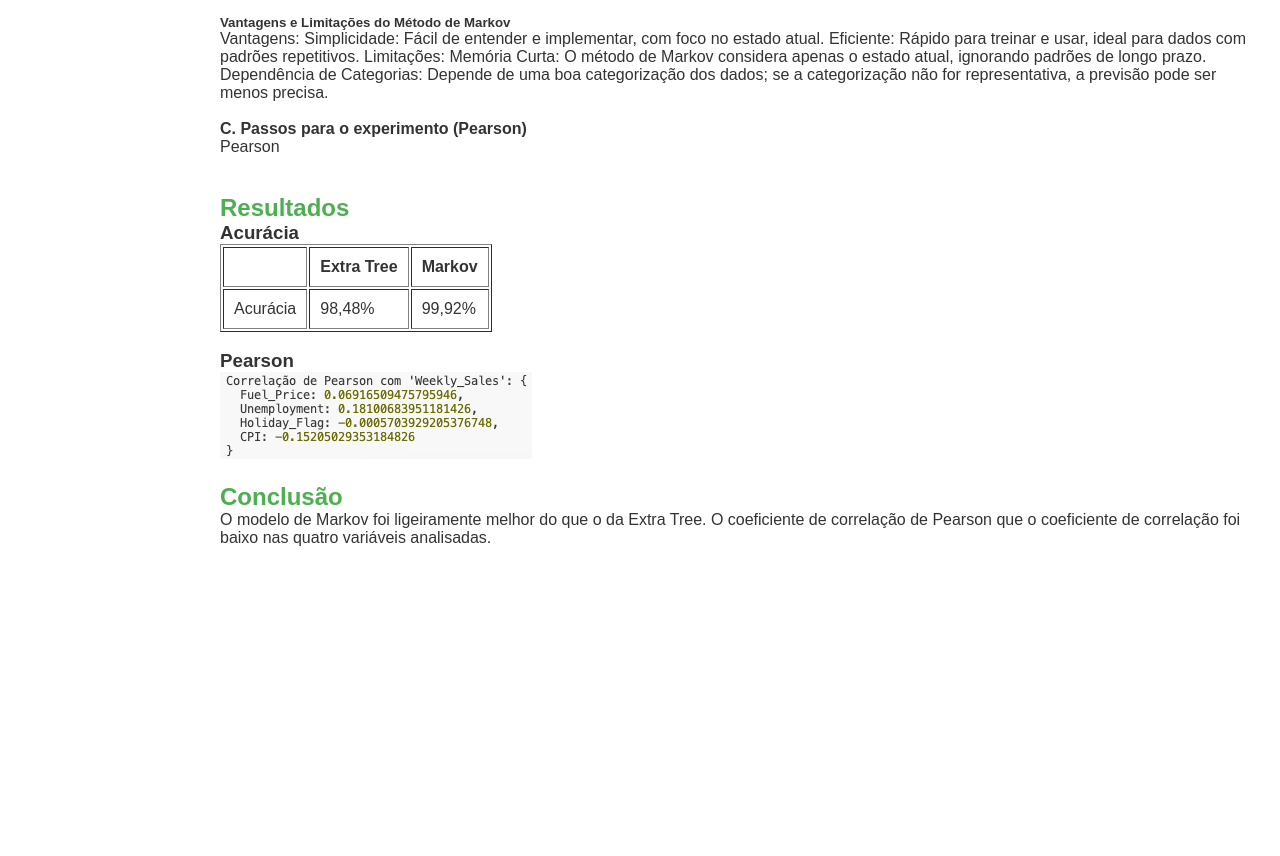
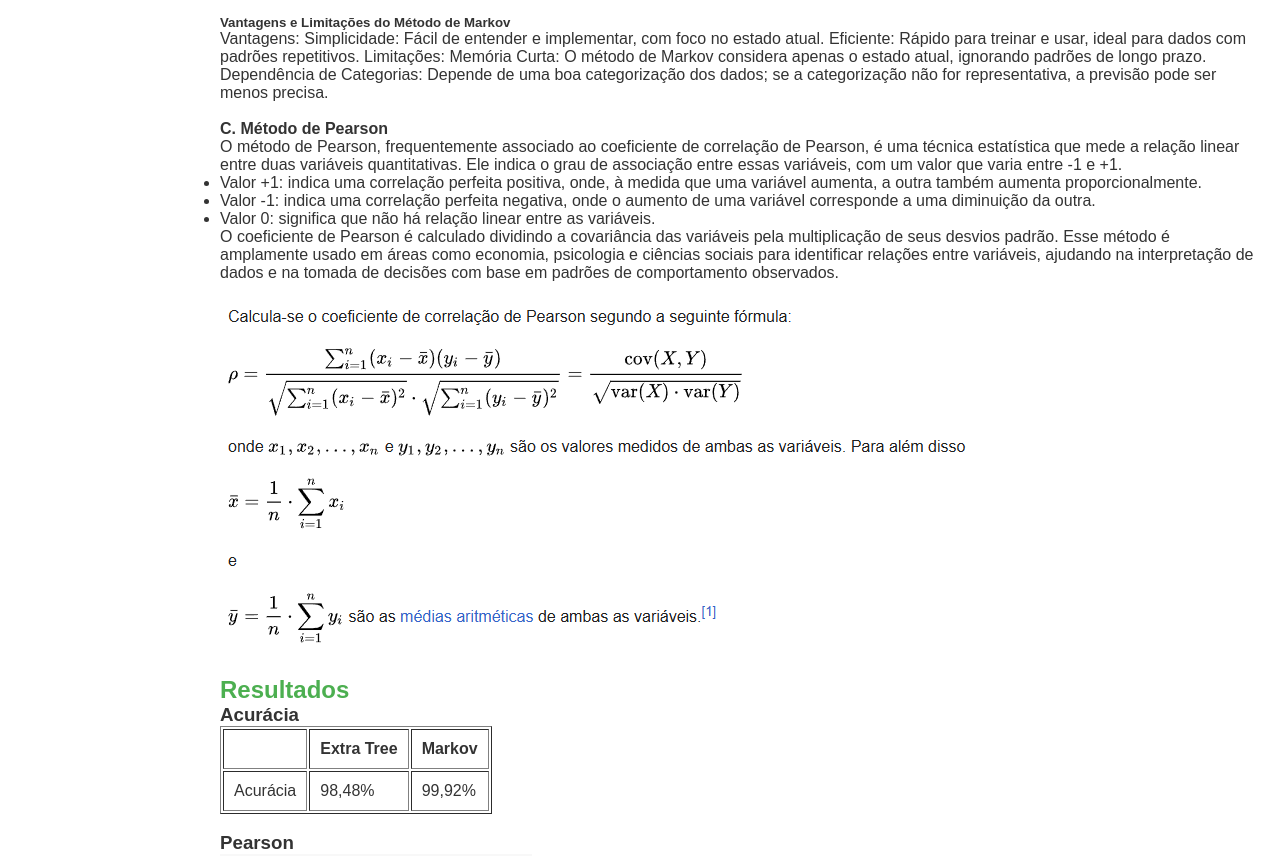
Before and after one commit to junior-silva-fatec/machine-learning-previsao_de_vendas, a plain HTML site: page docs/index.html in a window 1280 px wide. Shown: the part 1705-2561 px from the top of the page. Before the commit the page ends 2310 px from the top, so only its background shows below. Drawn offline with Linux system fonts and the light colour scheme.

Commit message:
Explicação Pearson

```diff
--- a/docs/index.html
+++ b/docs/index.html
@@ -173,9 +173,18 @@
                 representativa, a previsão pode ser menos precisa.</p>
 
             <br>
-            <h4>C. Passos para o experimento (Pearson)</h4>
-            <p>Pearson</p>
+            <h4>C. Método de Pearson</h4>
+            <p>O método de Pearson, frequentemente associado ao coeficiente de correlação de Pearson, é uma técnica estatística que mede a relação linear entre duas variáveis quantitativas. Ele indica o grau de associação entre essas variáveis, com um valor que varia entre -1 e +1.
+
+                <ul>
+                    <li>Valor +1: indica uma correlação perfeita positiva, onde, à medida que uma variável aumenta, a outra também aumenta proporcionalmente.</li>
+                    <li>Valor -1: indica uma correlação perfeita negativa, onde o aumento de uma variável corresponde a uma diminuição da outra.</li>
+                    <li>Valor 0: significa que não há relação linear entre as variáveis.</li>
+                </ul>
+
+                O coeficiente de Pearson é calculado dividindo a covariância das variáveis pela multiplicação de seus desvios padrão. Esse método é amplamente usado em áreas como economia, psicologia e ciências sociais para identificar relações entre variáveis, ajudando na interpretação de dados e na tomada de decisões com base em padrões de comportamento observados.</p>
             <br>
+            <img src="./cálculoPearson.png" alt="Pearson">
 
         </section>
 
```
Also changed, not shown: docs/cálculoPearson.png (added).
